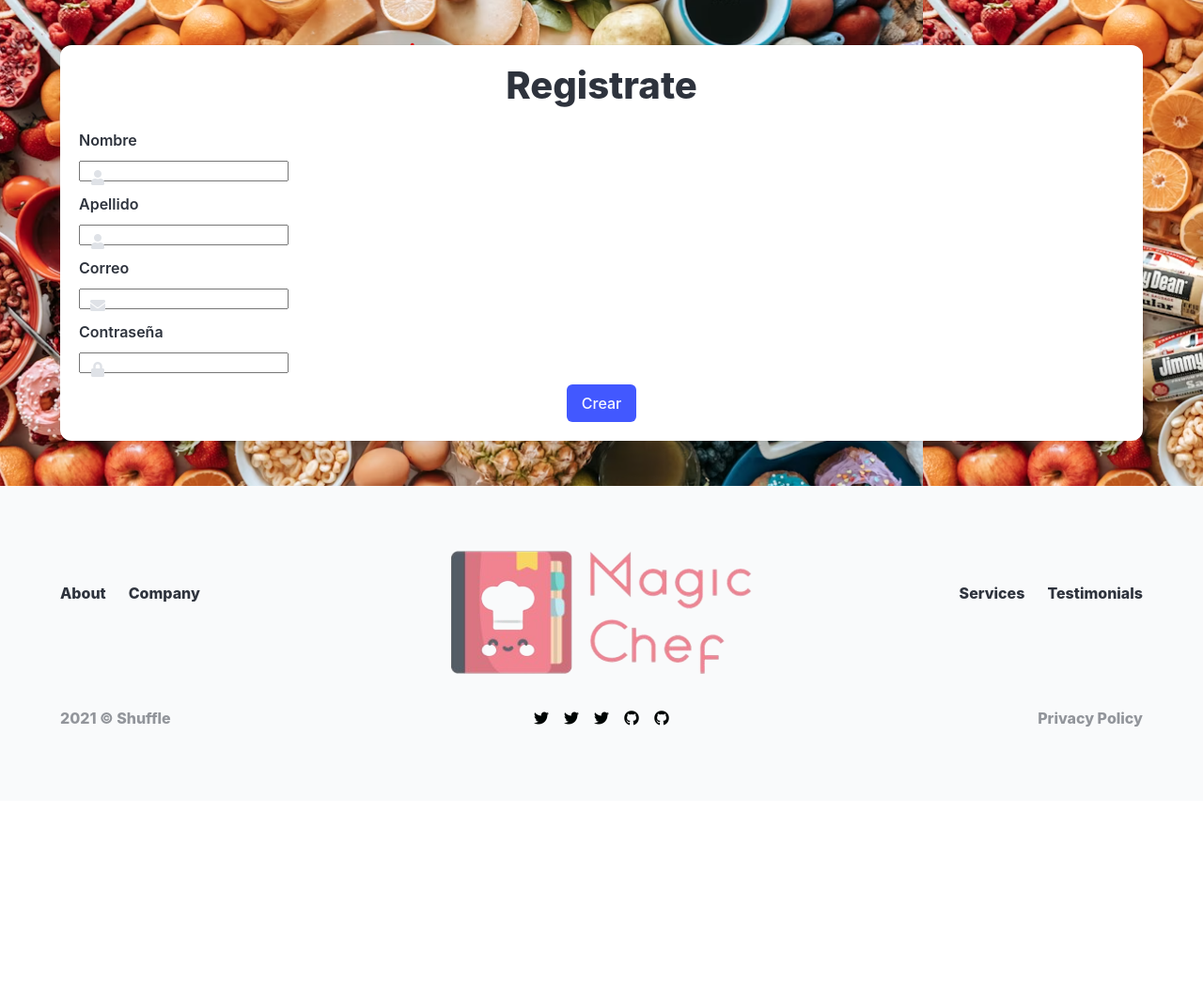
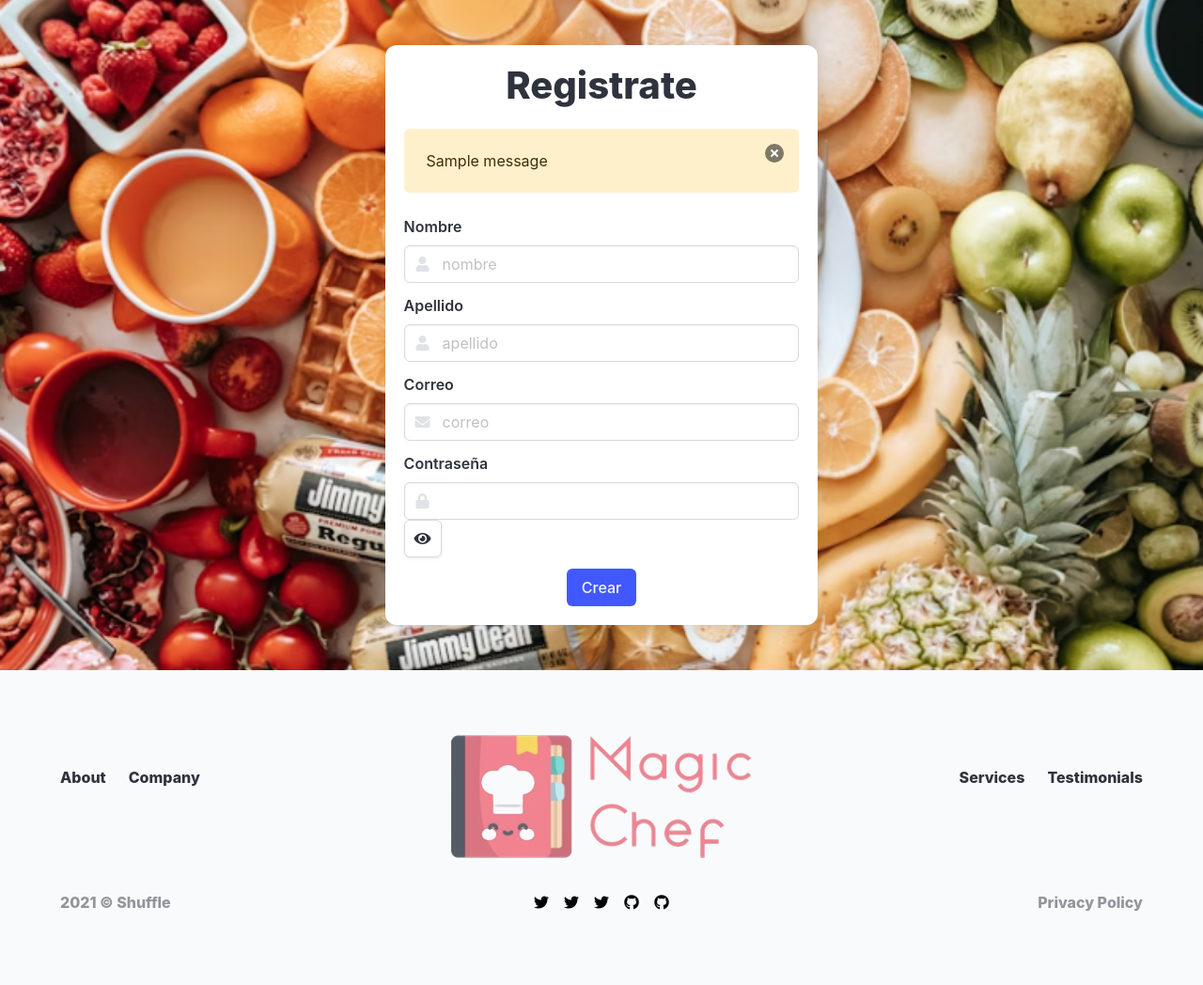
Before and after one commit to sheyla3/P4_Recetas, a Django app: template magicChef/home/templates/registro.html in a window 1280 px wide. Shown: the part 56-1104 px from the top of the page at 94% size. Before the commit the page ends 829 px from the top, so only its background shows below. Run offline with Django 5.2, Linux system fonts and the light colour scheme; the template is opened without the code that fills it, so the values that code supplies are empty, except form fields; tables that the repository leaves empty hold one stand-in row (values such as "Sample post"); one stand-in notice (Sample message) is shown; form fields are guessed from the names that the template uses; style sheets or scripts are compiled from the project's sources; some libraries are stand-ins or nearby versions.

Commit message:
registro bbdd

```diff
--- a/magicChef/home/models.py
+++ b/magicChef/home/models.py
@@ -1,7 +1,7 @@
 from django.db import models
 from django.core.validators import RegexValidator
 
-email_regex = RegexValidator(regex=r'([A-Za-z0-9]+[.-_])*[A-Za-z0-9]+@[A-Za-z0-9-]+(\.[A-Z|a-z]{2,})+', message="Please enter valid Email address.")
+email_regex = RegexValidator(regex=r'([A-Za-z0-9]+[.-_])*[A-Za-z0-9]+@[A-Za-z0-9-]+(\.[A-Z|a-z]{2,})+', message="Email invalido tiene que tener @ y . ")
 string_regex =  RegexValidator(regex=r'^[a-zA-Z]+(?:\s[a-zA-Z]+)*$', message="Caracteres especiales como (~!#^`'$|{}<>*) no se permiten.")
 
 class Receta(models.Model):
--- a/magicChef/home/templates/registro.html
+++ b/magicChef/home/templates/registro.html
@@ -10,46 +10,76 @@
     <link href="{% static 'css/styles.css' %}" rel="stylesheet" />
     <script src="{% static 'js/script.js' %}"></script>
     <link rel="stylesheet" href="https://cdnjs.cloudflare.com/ajax/libs/font-awesome/5.15.4/css/all.min.css" />
+    <style>
+      body {
+        background-image: url({% static 'img/fondo1.png' %});
+        background-repeat: no-repeat;
+        background-size: cover;
+      }
+    </style>
   </head>
   <header>
     {% include 'layouts/header.html' %}
   </header>
-  <body class="fondoImg" style="background-image: url({% static 'img/fondo1.png' %});">
-    <div class="container is-max-widescreen">
-      <div class="box my-6 is-half">
+  <body>
+    <div class="container is-max-widescreen" style="height: 100%;margin: 0 auto;">
+      <div class="box my-6" style="width: 40%;margin: 0 auto;">
         <p class="title is-2 has-text-centered">Registrate</p>
-        <form method="post">
+        {% if messages %}
+          <div class="notification is-warning is-light" >
+            <button class="delete"></button>
+            {% for message in messages %}
+              {{ message }}
+            {% endfor %}
+          </div>
+        {% endif %}
+        <form method="POST">
           {% csrf_token %}
           <div class="field">
             <label class="label">Nombre</label>
             <div class="control has-icons-left">
-              {{ form.nombre|add_class:'input' }}
+              <input type="text" class="input" id="{{ form.nombre.name }}" name="{{ form.nombre.name }}" placeholder="{{ form.nombre.name }}" />
               <span class="icon is-small is-left"><i class="fas fa-user"></i></span>
             </div>
+            {% if form.nombre.errors %}
+              <p class="help is-danger">{{ form.nombre.errors|first }}</p>
+            {% endif %}
           </div>
 
           <div class="field">
             <label class="label">Apellido</label>
             <div class="control has-icons-left">
-              {{ form.apellido|add_class:'input' }}
+              <input type="text" class="input" id="{{ form.apellido.name }}" name="{{ form.apellido.name }}" placeholder="{{ form.apellido.name }}" />
               <span class="icon is-small is-left"><i class="fas fa-user"></i></span>
             </div>
+            {% if form.apellido.errors %}
+              <p class="help is-danger">{{ form.apellido.errors|first }}</p>
+            {% endif %}
           </div>
 
           <div class="field">
             <label class="label">Correo</label>
             <div class="control has-icons-left">
-              {{ form.correo|add_class:'input' }}
+              <input type="email" class="input" id="{{ form.correo.name }}" name="{{ form.correo.name }}" placeholder="{{ form.correo.name }}" />
               <span class="icon is-small is-left"><i class="fas fa-envelope"></i></span>
             </div>
+            {% if form.correo.errors %}
+              <p class="help is-danger">{{ form.correo.errors|first }}</p>
+            {% endif %}
           </div>
 
           <div class="field">
             <label class="label">Contraseña</label>
-            <div class="control has-icons-left has-icons-right">
-              {{ form.contrasena|add_class:'input' }}
+            <div class="control has-icons-left">
+              <input type="password" class="input" id="{{ form.contrasena.name }}" name="{{ form.contrasena.name }}" />
               <span class="icon is-small is-left"><i class="fas fa-lock"></i></span>
             </div>
+            <div class="control is-right">
+              <button class="button toggle-password" type="button"><span class="icon is-small"><i class="fas fa-eye"></i></span></button>
+            </div>
+            {% if form.contrasena.errors %}
+              <p class="help is-danger">{{ form.contrasena.errors|first }}</p>
+            {% endif %}
           </div>
 
           <div class="field is-grouped">
@@ -59,6 +89,21 @@
           </div>
         </form>
       </div>
+      <script>
+        document.addEventListener('DOMContentLoaded', function () {
+          const togglePassword = document.querySelector('.toggle-password')
+          const passwordField = document.querySelector('#{{ form.contrasena.id_for_label }}')
+
+          togglePassword.addEventListener('click', function () {
+            const type = passwordField.getAttribute('type') === 'password' ? 'text' : 'password'
+            passwordField.setAttribute('type', type)
+
+            // Cambiar el icono del ojo
+            const eyeIcon = this.querySelector('i')
+            eyeIcon.classList.toggle('fa-eye-slash')
+          })
+        })
+      </script>
     </div>
   </body>
   <footer class="footer p-4">
--- a/magicChef/static/sass/extensions/style.scss
+++ b/magicChef/static/sass/extensions/style.scss
@@ -1,3 +1,30 @@
 .fondoImg {
     background-image: url(/magicChef/static/img/slider1.png);
+    background-repeat: no-repeat;
+    background-position: center;
+    background-size: cover;
 }
+
+/*
+#form = RegistroUsuarioForm(request.POST)
+        correo = request.POST.get('correo')
+        if form.is_valid():
+            try:
+                # Guardar el formulario para crear el usuario
+                usuario = form.save(commit=False)
+                # Guardar el usuario
+                usuario.save()
+                # Iniciar sesión con el usuario recién creado
+                login(request, usuario)
+                # Redirigir a alguna página de éxito
+                return redirect('home')
+            except IntegrityError:
+                # Capturar si hay un error de integridad, como correo duplicado
+                messages.error(request, "El correo ya existe.")
+                # Redirigir a la página anterior
+                return redirect(request.META.get('HTTP_REFERER', '/'))
+        else:
+            # Si el formulario no es válido, mostrar errores
+            messages.error(request, "Por favor, corrija los errores en el formulario.")
+            return render(request, 'registro.html', {'form': form})
+*/
```
Also changed, not shown: magicChef/home/views.py (+29 -9 lines), magicChef/magicChef/urls.py (+2 -5 lines).
